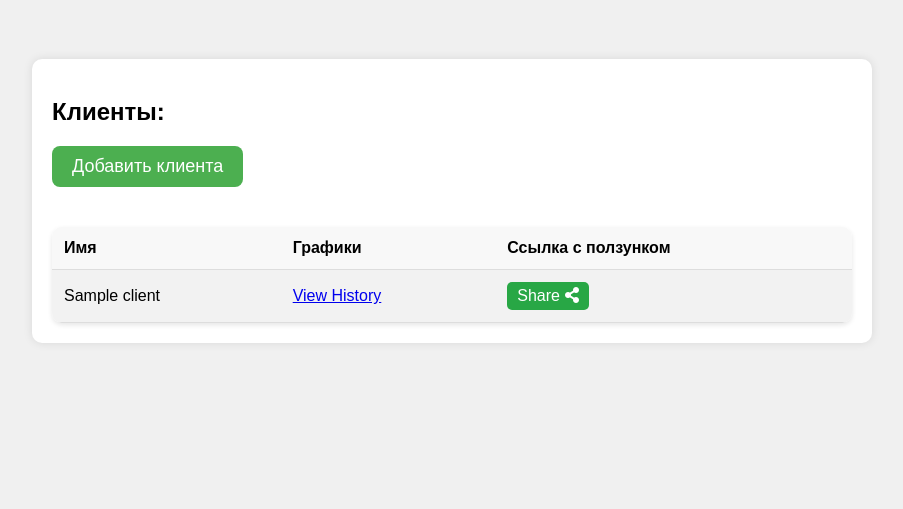
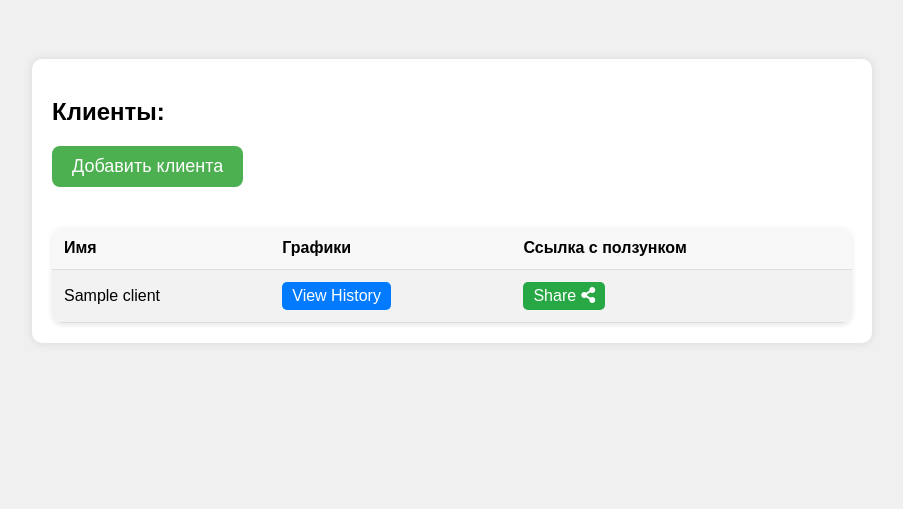
Before and after one commit to WowNemir/psy_slider, a Flask app: page /admin_dashboard/1 in a window 1280 px wide. Shown: the part 219-728 px from the top of the page, without its empty margins (188-1091 px from the left). Run offline with Flask 3, Linux system fonts and the light colour scheme; tables that the repository leaves empty hold one stand-in row (values such as "Sample post").

Commit message:
more style improvments

```diff
--- a/templates/admin_dashboard.html
+++ b/templates/admin_dashboard.html
@@ -69,14 +69,26 @@
         tr:hover {
             background-color: #e9e9e9; /* Light gray on hover */
         }
-        .share-icon {
+        .action-button {
             display: inline-block;
             padding: 5px 10px;
-            background-color: #28a745; /* Green */
             color: white;
             border-radius: 5px;
             text-align: center;
             text-decoration: none;
+            transition: background-color 0.3s;
+        }
+        .view-history {
+            background-color: #007bff; /* Blue */
+        }
+        .view-history:hover {
+            background-color: #0056b3; /* Darker Blue */
+        }
+        .share-icon {
+            background-color: #28a745; /* Green */
+        }
+        .share-icon:hover {
+            background-color: #1e7e34; /* Darker Green */
         }
         .share-icon::after {
             content: "\f1e0"; /* Font Awesome icon content for a share icon */
@@ -101,8 +113,8 @@
             {% for client in clients %}
             <tr>
                 <td>{{ client.name }}</td>
-                <td><a href="{{ url_for('serve_client_history', client_id=client.id) }}">View History</a></td>
-                <td><a href="{{ url_for('serve_client_page', client_id=client.id, psycho_id=psycho_id) }}" class="share-icon" onclick="setHasUnfinishedChoices('{{ client.id }}')">Share</a></td>
+                <td><a href="{{ url_for('serve_client_history', client_id=client.id) }}" class="action-button view-history">View History</a></td>
+                <td><a href="{{ url_for('serve_client_page', client_id=client.id, psycho_id=psycho_id) }}" class="action-button share-icon" onclick="setHasUnfinishedChoices('{{ client.id }}')">Share</a></td>
             </tr>
             {% endfor %}
         </table>
```
